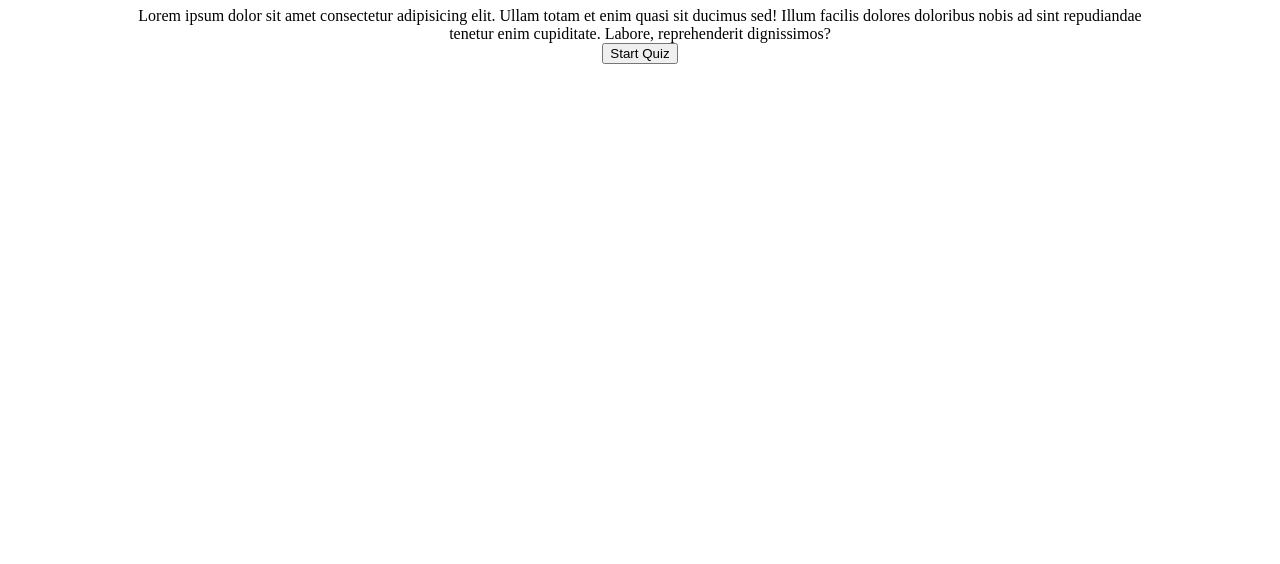
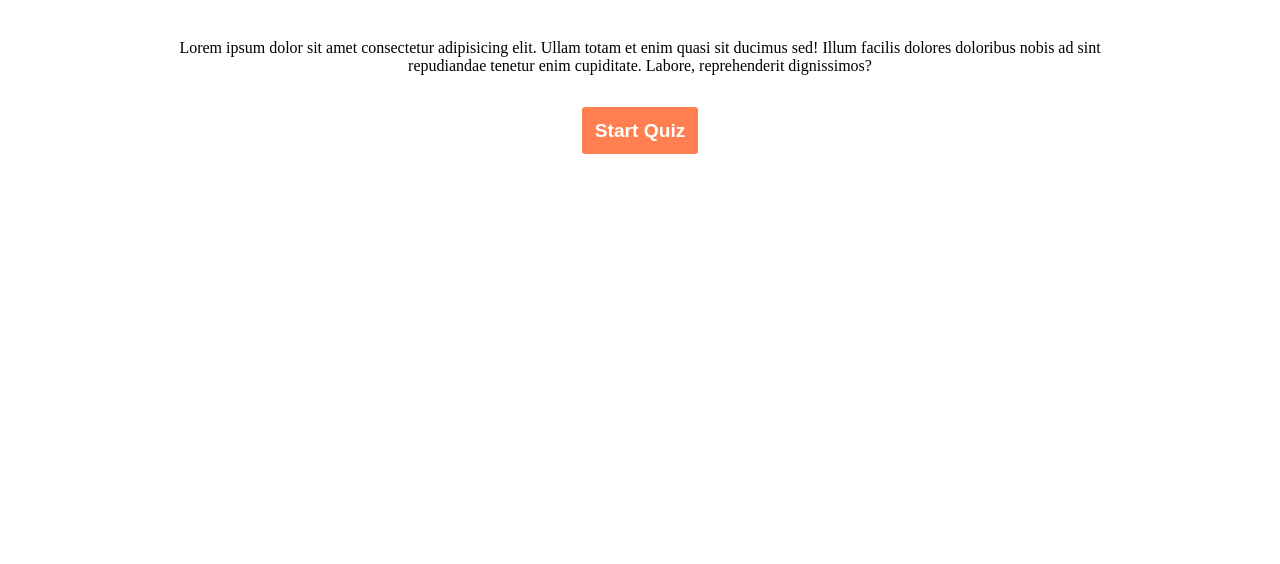
Before and after one commit to PDUBB3/code-quiz, a plain HTML site: page index.html in a window 1280 px wide. Shown: the part 236-800 px from the top of the page. Drawn offline with Linux system fonts and the light colour scheme.

Commit message:
style css for info and button added

```diff
--- a/assets/css/style.css
+++ b/assets/css/style.css
@@ -25,3 +25,17 @@ body {
   margin: 0 auto;
   margin-top: 4rem;
 }
+
+.info {
+  padding: 2rem;
+}
+
+.btn {
+  padding: 0.8rem;
+  background-color: coral;
+  border: none;
+  border-radius: 0.2rem;
+  color: #fff;
+  font-weight: bold;
+  font-size: 1.2rem;
+}
```
